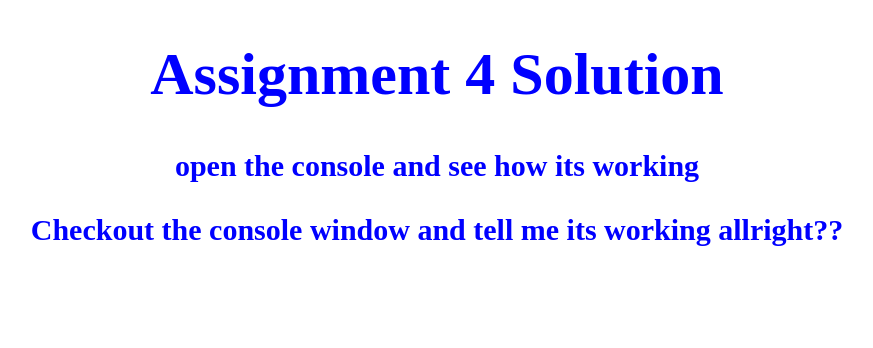
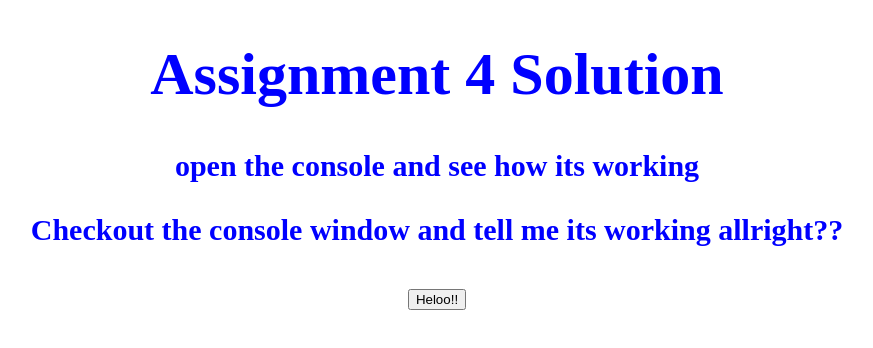
Before and after one commit to singhutkarsh20/coursera_module4, a plain HTML site: page index.html in a window 1280 px wide. Shown: the whole page, without its empty margins (203-1076 px from the left). Drawn offline with Linux system fonts and the light colour scheme.

Commit message:
Update index.html

```diff
--- a/index.html
+++ b/index.html
@@ -23,6 +23,7 @@
     <h1> Assignment 4 Solution</h1>
     <p>open the console and see how its working</p>
         <p>Checkout the console window and tell me its working allright??</p>
+        <button type="button">Heloo!!</button>
     </div>
 </body>
 
```
